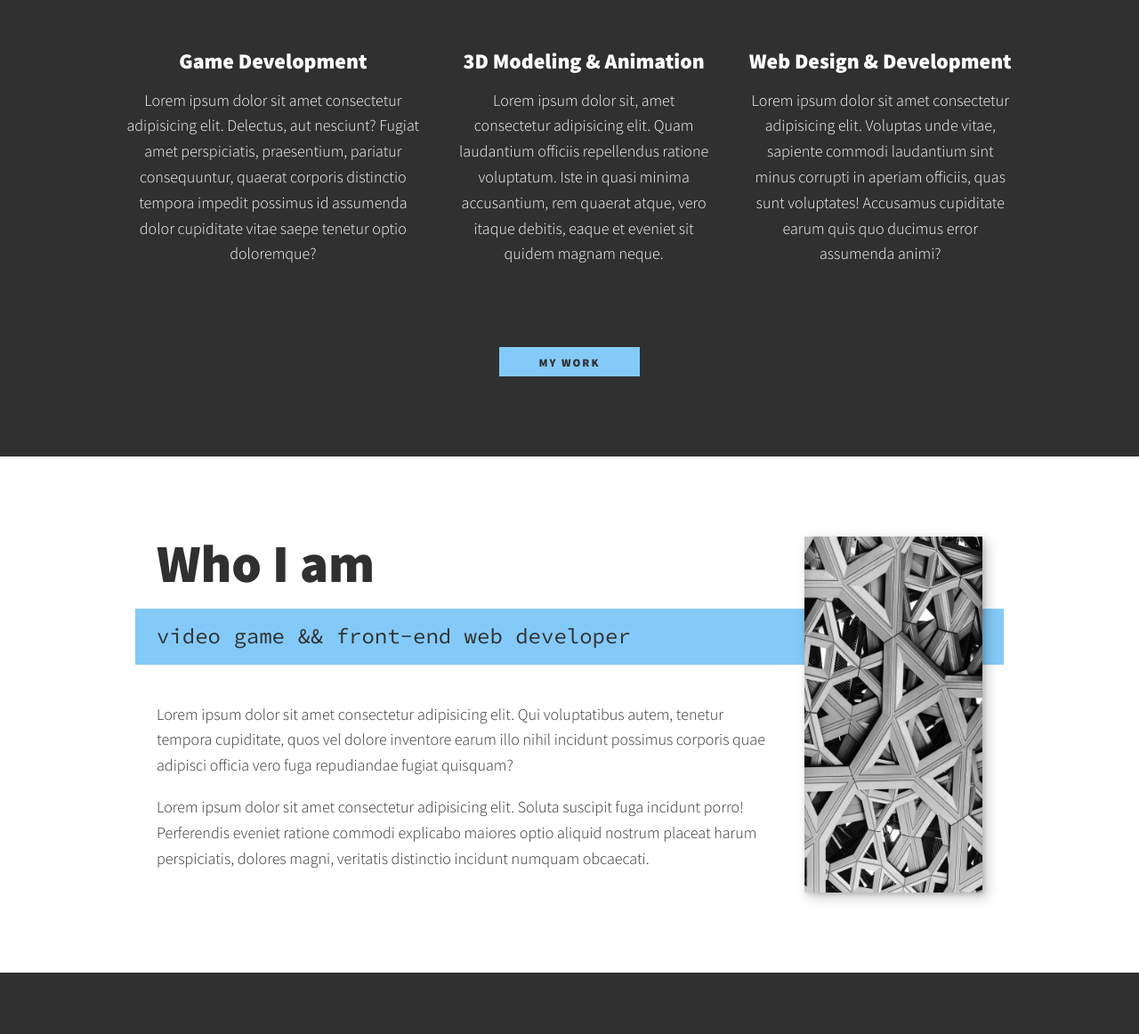
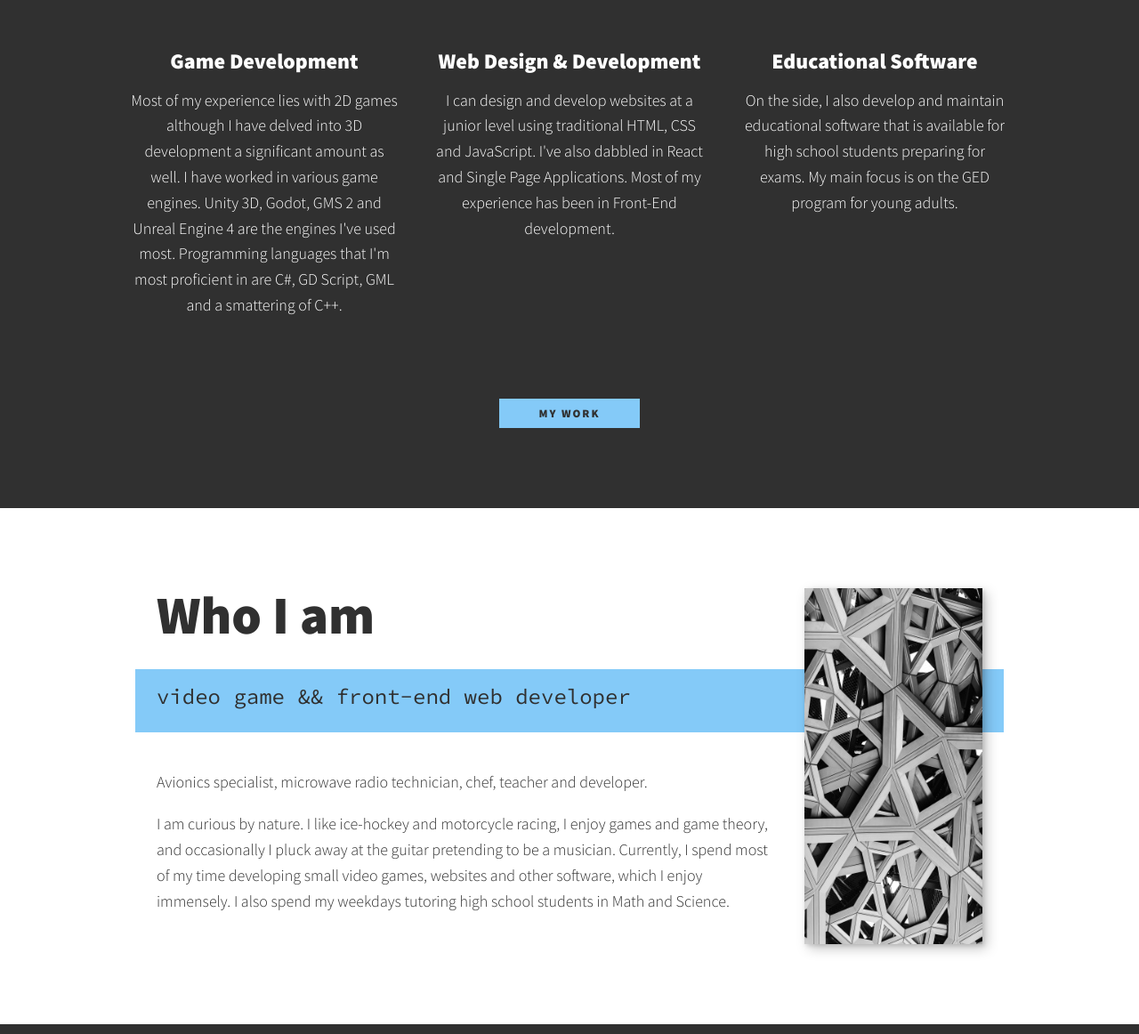
Before and after one commit to isyxZA/portfolio-website, a plain HTML site: page index.html in a window 1280 px wide. Shown: the part 726-1888 px from the top of the page at 89% size. Drawn offline with nearby package versions, Linux system fonts and the light colour scheme.

Commit message:
updated my services

```diff
--- a/css/style.css
+++ b/css/style.css
@@ -327,7 +327,7 @@ header {
 }
 
 .service {
-	max-width: 500px;
+	max-width: 300px;
 	margin: 0 auto;
 }
 
@@ -400,15 +400,14 @@ header {
 	padding-top: 4em;
 }
 
-.portfolio-games,
-.portfolio-web {
+.portfolio-games {
 	display: grid;
 	column-gap: 0.2em;
 	row-gap: 0.2em;
 	grid-template-columns: repeat(auto-fit, minmax(240px, 240px));
 	align-content: center;
 	justify-content: center;
-	max-width: 1000px;
+	max-width: 900px;
 	margin: 0 auto;
 }
 
--- a/index.html
+++ b/index.html
@@ -58,40 +58,39 @@
 		<section class="my-services" id="services">
 			<h2 class="section__title section__title--services">What I do</h2>
 			<div class="services">
+				<!-- / service -->
 				<div class="service">
 					<h3>Game Development</h3>
 					<p>
-						Lorem ipsum dolor sit amet consectetur adipisicing elit. Delectus,
-						aut nesciunt? Fugiat amet perspiciatis, praesentium, pariatur
-						consequuntur, quaerat corporis distinctio tempora impedit possimus
-						id assumenda dolor cupiditate vitae saepe tenetur optio doloremque?
+						Most of my experience lies with 2D games although I have delved into
+						3D development a significant amount as well. I have worked in
+						various game engines. Unity 3D, Godot, GMS 2 and Unreal Engine 4 are
+						the engines I've used most. Programming languages that I'm most
+						proficient in are C#, GD Script, GML and a smattering of C++.
 					</p>
 				</div>
+
 				<!-- / service -->
-
-				<div class="service">
-					<h3>3D Modeling & Animation</h3>
-					<p>
-						Lorem ipsum dolor sit, amet consectetur adipisicing elit. Quam
-						laudantium officiis repellendus ratione voluptatum. Iste in quasi
-						minima accusantium, rem quaerat atque, vero itaque debitis, eaque et
-						eveniet sit quidem magnam neque.
-					</p>
-				</div>
-				<!-- / service -->
-
 				<div class="service">
 					<h3>Web Design & Development</h3>
 					<p>
-						Lorem ipsum dolor sit amet consectetur adipisicing elit. Voluptas
-						unde vitae, sapiente commodi laudantium sint minus corrupti in
-						aperiam officiis, quas sunt voluptates! Accusamus cupiditate earum
-						quis quo ducimus error assumenda animi?
+						I can design and develop websites at a junior level using
+						traditional HTML, CSS and JavaScript. I've also dabbled in React and
+						Single Page Applications. Most of my experience has been in
+						Front-End development.
 					</p>
 				</div>
+
 				<!-- / service -->
+				<div class="service">
+					<h3>Educational Software</h3>
+					<p>
+						On the side, I also develop and maintain educational software that
+						is available for high school students preparing for exams. My main
+						focus is on the GED program for young adults.
+					</p>
+				</div>
 			</div>
-			<!-- / services -->
 
 			<a href="#work" class="btn">My Work</a>
 		</section>
@@ -105,16 +104,16 @@
 
 			<div class="about-me__body">
 				<p>
-					Lorem ipsum dolor sit amet consectetur adipisicing elit. Qui
-					voluptatibus autem, tenetur tempora cupiditate, quos vel dolore
-					inventore earum illo nihil incidunt possimus corporis quae adipisci
-					officia vero fuga repudiandae fugiat quisquam?
+					Avionics specialist, microwave radio technician, chef, teacher and
+					developer.
 				</p>
 				<p>
-					Lorem ipsum dolor sit amet consectetur adipisicing elit. Soluta
-					suscipit fuga incidunt porro! Perferendis eveniet ratione commodi
-					explicabo maiores optio aliquid nostrum placeat harum perspiciatis,
-					dolores magni, veritatis distinctio incidunt numquam obcaecati.
+					I am curious by nature. I like ice-hockey and motorcycle racing, I
+					enjoy games and game theory, and occasionally I pluck away at the
+					guitar pretending to be a musician. Currently, I spend most of my time
+					developing small video games, websites and other software, which I
+					enjoy immensely. I also spend my weekdays tutoring high school
+					students in Math and Science.
 				</p>
 			</div>
 
@@ -129,7 +128,7 @@
 		<section class="my-work" id="work">
 			<h2 class="section__title section__title--work">My Work</h2>
 			<div class="portfolio-games">
-				<p class="section__subtitle section__subtitle--games">games</p>
+				<p class="section__subtitle section__subtitle--games">links</p>
 				<!-- Game Item 1 -->
 				<a href="#" class="portfolio__item">
 					<img
@@ -162,37 +161,18 @@
 						class="portfolio__img"
 					/>
 				</a>
-			</div>
-			<div class="portfolio-web">
-				<p class="section__subtitle section__subtitle--web">websites</p>
-				<!-- Web Item 1 -->
+				<!-- Game Item 5 -->
 				<a href="#" class="portfolio__item">
 					<img
-						src="img/Pattern-Hor.jpg"
+						src="img/GedTests.jpg"
 						alt="portfolio image"
 						class="portfolio__img"
 					/>
 				</a>
-				<!-- Web Item 2 -->
+				<!-- Game Item 6 -->
 				<a href="#" class="portfolio__item">
 					<img
-						src="img/Pattern-Hor.jpg"
-						alt="portfolio image"
-						class="portfolio__img"
-					/>
-				</a>
-				<!-- Web Item 3 -->
-				<a href="#" class="portfolio__item">
-					<img
-						src="img/Pattern-Hor.jpg"
-						alt="portfolio image"
-						class="portfolio__img"
-					/>
-				</a>
-				<!-- Web Item 4 -->
-				<a href="#" class="portfolio__item">
-					<img
-						src="img/Pattern-Hor.jpg"
+						src="img/SafariWebsite.jpg"
 						alt="portfolio image"
 						class="portfolio__img"
 					/>
```
Also changed, not shown: img/GedTests.jpg (added), img/SafariWebsite.jpg (added).
